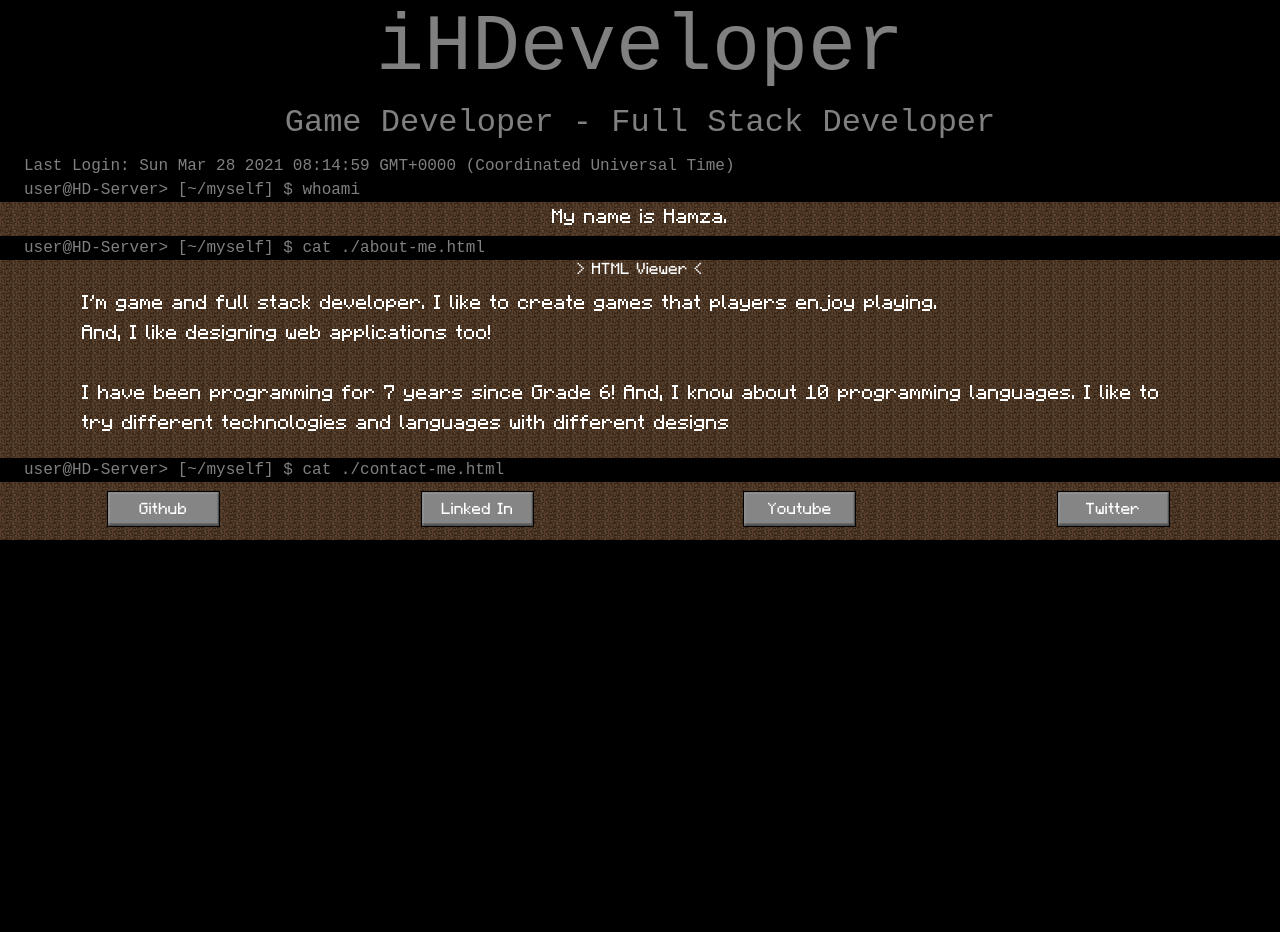
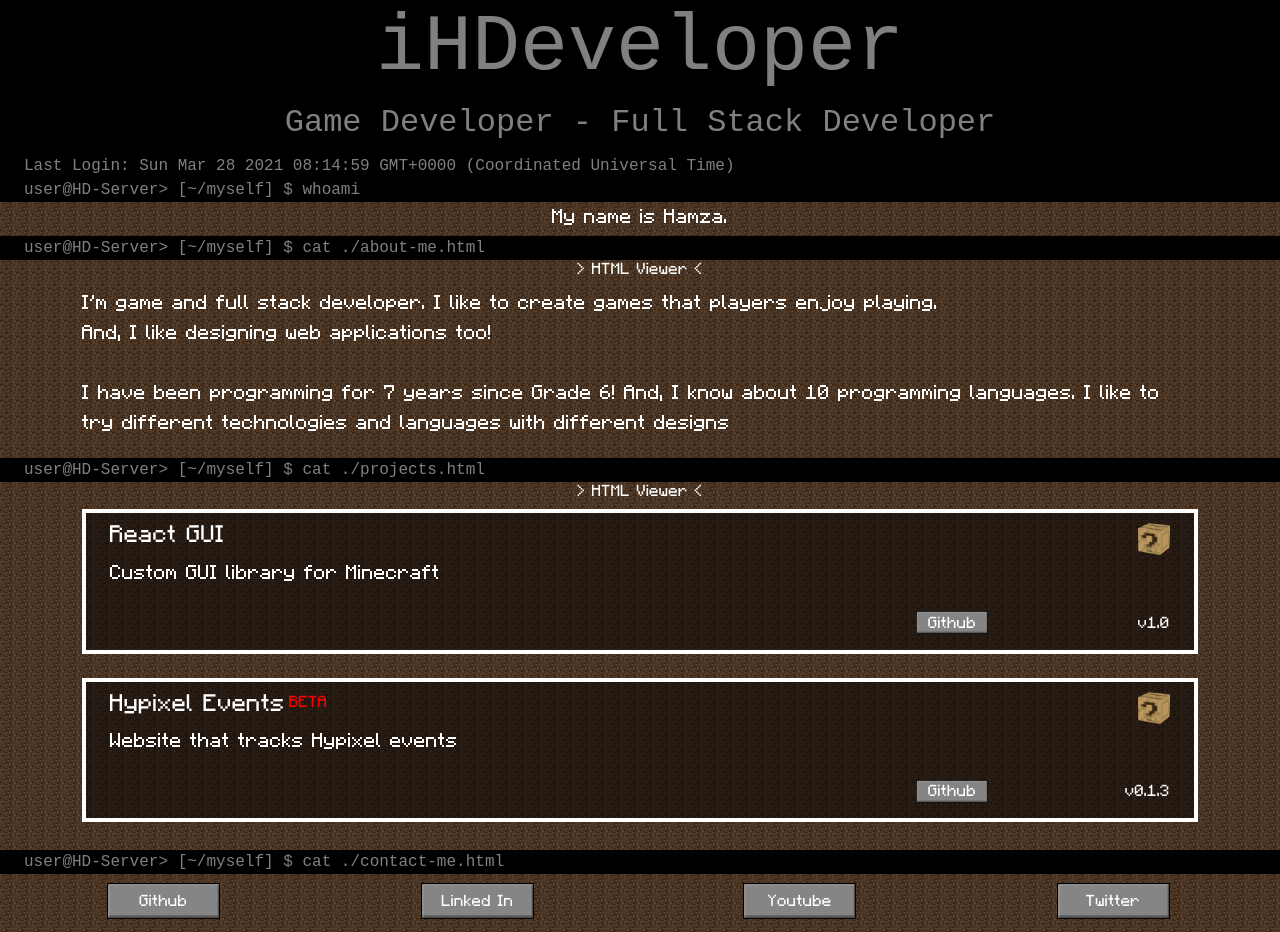
Before and after one commit to iHDeveloper/iHDeveloper, an Angular app: page / in a window 1280 px wide. Before the commit the page ends 800 px from the top, so only its background shows below. Built offline with nearby package versions, Linux system fonts and the light colour scheme.

Commit message:
feat: add projects section with cards

```diff
--- a/src/app/app.component.html
+++ b/src/app/app.component.html
@@ -5,7 +5,6 @@
     <h1 class="display-1">iHDeveloper</h1>
     <h2>Game Developer - Full Stack Developer</h2>
 </hd-terminal>
-
 <hd-minecraft>
     <p class="lead text-center mb-0">My name is Hamza.</p>
 </hd-minecraft>
@@ -13,7 +12,6 @@
 <!-- About Me -->
 
 <hd-terminal class="w-100 h-100" command="cat ./about-me.html"></hd-terminal>
-
 <hd-minecraft>
     <div class="container">
         <h6 class="text-center mb-2">&gt; HTML Viewer &lt;</h6>
@@ -29,10 +27,20 @@
     </div>
 </hd-minecraft>
 
+<!-- Projects -->
+
+<hd-terminal class="w-100 h-100" command="cat ./projects.html"></hd-terminal>
+<hd-minecraft>
+    <div class="container">
+        <h6 class="text-center mb-2">&gt; HTML Viewer &lt;</h6>
+        <hd-project name="React GUI" description="Custom GUI library for Minecraft" version="1.0"></hd-project>
+        <hd-project name="Hypixel Events" description="Website that tracks Hypixel events" version="0.1.3" state="BETA"></hd-project>
+    </div>
+</hd-minecraft>
+
 <!-- Contact Me -->
 
 <hd-terminal class="w-100 h-100" command="cat ./contact-me.html"></hd-terminal>
-
 <hd-minecraft>
     <div class="container-fluid">
         <div class="d-flex justify-content-center btn-group pt-2 pb-2" role="group" aria-label="Basic example">
--- a/src/app/app.module.ts
+++ b/src/app/app.module.ts
@@ -5,12 +5,14 @@ import { BrowserAnimationsModule } from '@angular/platform-browser/animations';
 import { AppComponent } from './app.component';
 import { TerminalComponent } from './terminal/terminal.component';
 import { MinecraftComponent } from './minecraft/minecraft.component';
+import { ProjectComponent } from './project/project.component';
 
 @NgModule({
   declarations: [
     AppComponent,
     TerminalComponent,
-    MinecraftComponent
+    MinecraftComponent,
+    ProjectComponent
   ],
   imports: [
     BrowserModule,
--- /dev/null
+++ b/src/app/project/project.component.html
@@ -0,0 +1,40 @@
+<div class="container pt-2 pb-2 pe-4 ps-4 mb-4">
+    <div class="row">
+        <div class="col-6">
+            <div class="d-inline-flex">
+                <h4>{{ name }}</h4>
+                <p class="state italic m-0 ms-1" *ngIf="state !== undefined">{{ state }}</p>
+            </div>
+        </div>
+        <div class="col-2"></div>
+        <div class="col-4 d-flex justify-content-end">
+            <div class="align-self-center">
+                <img class="github-icon" src="assets/question-mark.png" width="32" height="32">
+            </div>
+        </div>
+    </div>
+    <div class="row">
+        <div class="col-10">
+            <p class="lead">
+                {{ description }}
+            </p>
+        </div>
+        <div class="col-2"></div>
+    </div>
+    <div class="row">
+        <div class="col-6"></div>
+        <div class="col-4 d-flex justify-content-end align-items-center">
+            <button class="btn btn-primary" type="button">Github</button>
+            <!-- <button class="btn btn-primary" type="button">
+                <img class="github-icon" src="assets/github.png" width="32" height="32">
+            </button> -->
+            <!-- <img class="github-icon" src="assets/github.png" width="32" height="32"> -->
+        </div>
+        <div class="col-1"></div>
+        <div class="col-1 d-flex justify-content-end">
+            <div class="align-self-center">
+                <p class="m-0">v{{ version }}</p>
+            </div>
+        </div>
+    </div>
+</div>
--- /dev/null
+++ b/src/app/project/project.component.scss
@@ -0,0 +1,8 @@
+.container {
+    background-color: rgba(0,0,0, .5);
+    border: 4px solid white;
+
+    .state {
+        color: red;
+    }
+}
--- /dev/null
+++ b/src/app/project/project.component.ts
@@ -0,0 +1,19 @@
+import { Component, Input, OnInit } from '@angular/core';
+
+@Component({
+  selector: 'hd-project',
+  templateUrl: './project.component.html',
+  styleUrls: ['./project.component.scss']
+})
+export class ProjectComponent implements OnInit {
+  @Input() name = "Project Name";
+  @Input() description = "A simple information about the project";
+  @Input() version = "1.0.0"
+  @Input() state?: string;
+
+  constructor() { }
+
+  ngOnInit(): void {
+  }
+
+}
```
Also changed, not shown: src/assets/github.png (added), src/assets/question-mark.png (added).
